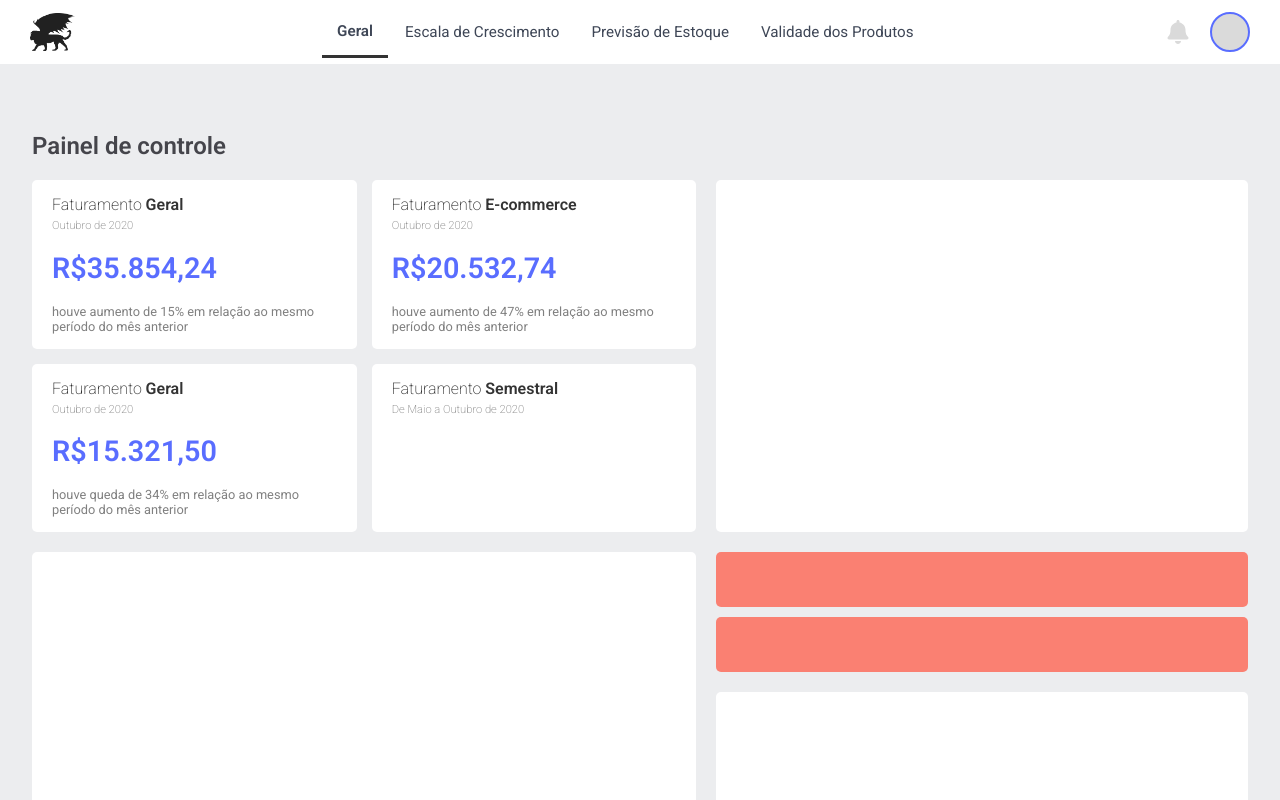
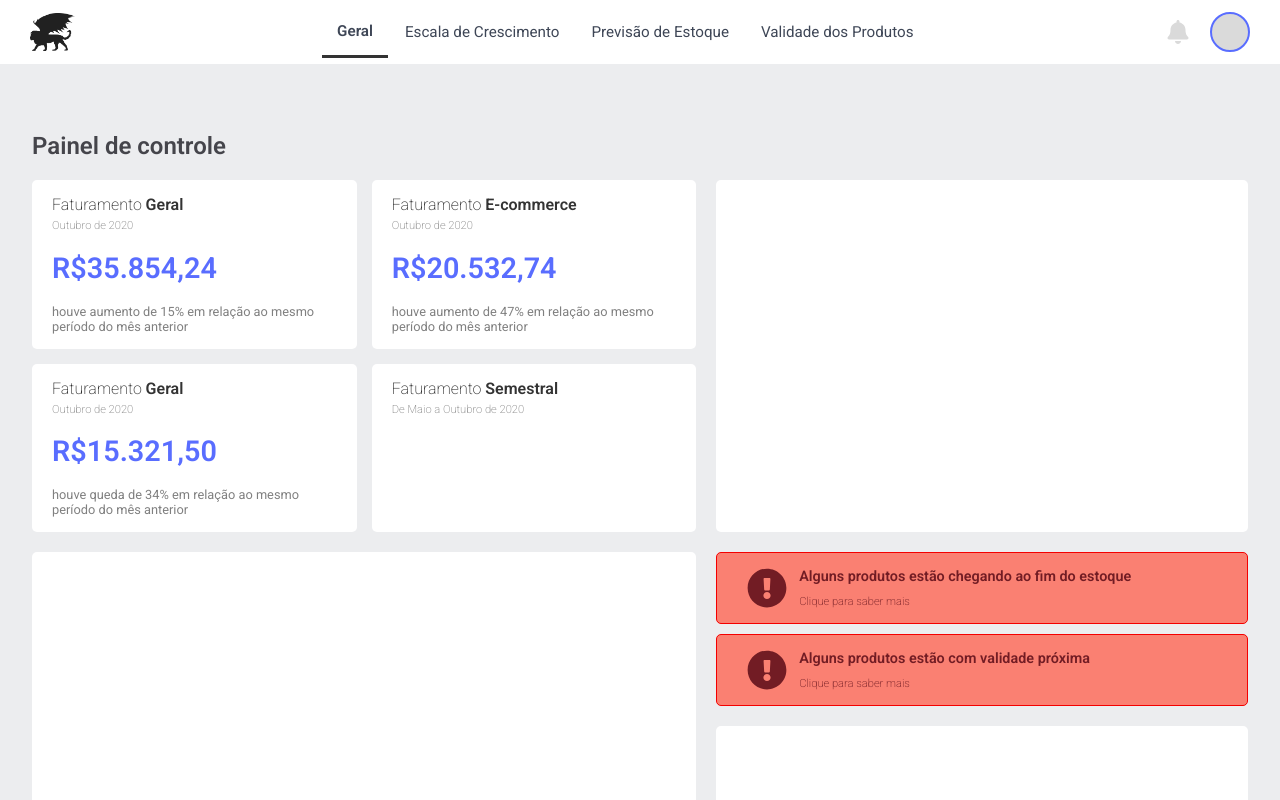
Before and after one commit to manticorasolution/manticora-dashboard, a React (Create React App) app: page / in a window 1280 px wide. Shown: the top 800 px of the page. Built offline with nearby package versions, Linux system fonts and the light colour scheme; the HTML template or start-up script is replaced by a standard one.

Commit message:
feat: create alerts

```diff
--- /dev/null
+++ b/src/components/Alert/index.js
@@ -0,0 +1,15 @@
+import React from 'react';
+import Container from './styles';
+import { FaExclamationCircle } from 'react-icons/fa';
+
+const Alert = ({ title, subtitle, className }) => {
+	return (
+		<Container className={className}>
+			<FaExclamationCircle color="#721c24" size="5vh" className="icon" />
+			<p className="title">{title}</p>
+			<p className="subtitle">{subtitle}</p>
+		</Container>
+	);
+}
+
+export default Alert;
--- /dev/null
+++ b/src/components/Alert/styles.js
@@ -0,0 +1,30 @@
+import styled from 'styled-components';
+
+const Container = styled.div`
+	color: #721c24;
+	padding: 15px 30px;
+	border: 1px solid #F40000;
+	cursor: pointer;
+	display: grid;
+	grid-template-columns: 0.1fr 1fr;
+	grid-template-rows: 1fr;
+	grid-template-areas: 'icon title'
+												'icon subtitle';
+	grid-gap: 0px 10px;
+
+	.title {
+		font-size: .9rem;
+		font-weight: 600;
+		grid-area: title;
+	}
+	.subtitle {
+		font-size: 0.7rem;
+		font-weight: 200;
+		grid-area: subtitle;
+	}
+	.icon {
+		grid-area: icon
+	}
+`;
+
+export default Container;
--- a/src/components/Board/index.js
+++ b/src/components/Board/index.js
@@ -1,39 +1,55 @@
 import React from 'react';
 import Container from './styles';
 import Card from '../Card';
+import Alert from '../Alert';
+
+const alerts = [
+	{
+		key: '1',
+		title: 'Alguns produtos estão chegando ao fim do estoque',
+		subtitle: 'Clique para saber mais',
+		className: 'alert1'
+	},
+	{
+		key: '2',
+		title: 'Alguns produtos estão com validade próxima',
+		subtitle: 'Clique para saber mais',
+		className: 'alert2'
+	},
+]
 
 const cards = [
 	{
-		key: "1",
-		className: "card1",
-		title: "Geral",
-		yearMonth: "Outubro de 2020",
-		revenues: "R$35.854,24",
-		consideration: "houve aumento de 15% em relação ao mesmo período do mês anterior",
+		key: '1',
+		className: 'card1',
+		title: 'Geral',
+		yearMonth: 'Outubro de 2020',
+		revenues: 'R$35.854,24',
+		consideration: 'houve aumento de 15% em relação ao mesmo período do mês anterior',
 	},
 	{
-		key: "2",
-		className: "card2",
-		title: "E-commerce",
-		yearMonth: "Outubro de 2020",
-		revenues: "R$20.532,74",
-		consideration: "houve aumento de 47% em relação ao mesmo período do mês anterior",
+		key: '2',
+		className: 'card2',
+		title: 'E-commerce',
+		yearMonth: 'Outubro de 2020',
+		revenues: 'R$20.532,74',
+		consideration: 'houve aumento de 47% em relação ao mesmo período do mês anterior',
 	},
 	{
-		key: "3",
-		className: "card3",
-		title: "Geral",
-		yearMonth: "Outubro de 2020",
-		revenues: "R$15.321,50",
-		consideration: "houve queda de 34% em relação ao mesmo período do mês anterior",
+		key: '3',
+		className: 'card3',
+		title: 'Geral',
+		yearMonth: 'Outubro de 2020',
+		revenues: 'R$15.321,50',
+		consideration: 'houve queda de 34% em relação ao mesmo período do mês anterior',
 	},
 	{
-		key: "4",
-		className: "card4",
-		title: "Semestral",
-		yearMonth: "De Maio a Outubro de 2020",
-		revenues: "",
-		consideration: "",
+		key: '4',
+		className: 'card4',
+		title: 'Semestral',
+		yearMonth: 'De Maio a Outubro de 2020',
+		revenues: '',
+		consideration: '',
 	},
 
 ]
@@ -41,10 +57,10 @@ const cards = [
 const Board = () => {
 	return (
 		<Container>
-			<div className="board-name">
+			<div className='board-name'>
 				<h2>Painel de controle</h2>
 			</div>
-			<div className="cards-left-up">
+			<div className='cards-left-up'>
 				{cards.map(card => (
 					<Card
 						key={card.key}
@@ -56,14 +72,20 @@ const Board = () => {
 					/>
 				))}
 			</div>
-			<div className="cards-right-up"></div>
-			<div className="cards-left-down"></div>
-			<div className="cards-right-down">
-				<div className="alerts">
-					<div className="alert1"></div>
-					<div className="alert2"></div>
+			<div className='cards-right-up'></div>
+			<div className='cards-left-down'></div>
+			<div className='cards-right-down'>
+				<div className='alerts'>
+					{alerts.map(alert => (
+						<Alert
+							key={alert.key}
+							className={alert.className}
+							title={alert.title}
+							subtitle={alert.subtitle}
+						/>
+					))}
 				</div>
-				<div className="in-alert-products"></div>
+				<div className='in-alert-products'></div>
 			</div>
 		</Container>
 	);
--- a/src/components/Card/styles.js
+++ b/src/components/Card/styles.js
@@ -5,6 +5,7 @@ const Container = styled.div`
 	flex-direction: column;
 	padding: 15px 30px 15px 20px;
 	justify-content: space-between;
+	cursor: pointer;
 
 	.title {
 		font-size: 1rem;
--- a/src/components/Header/styles.js
+++ b/src/components/Header/styles.js
@@ -17,6 +17,7 @@ const HeaderLogo = styled.div`
 	justify-content: space-between;
 
 	img {
+		cursor: pointer;
 		/* padding: 0 5px; */
 		height: 2.4rem;
 		margin-right: 10px;
@@ -40,6 +41,7 @@ const HeaderButtons = styled.div`
 			padding: 15px;
 			margin: 1px;
 			font-size: 0.95rem;
+			cursor: pointer;
 			a {
 				text-decoration: none;
 				color: inherit;
@@ -57,6 +59,7 @@ const HeaderProfile = styled.div`
 	display: flex;
 	align-items: center;
 	justify-content: flex-end;
+	cursor: pointer;
 
 .profile-icon {
 		height: 5vh;
@@ -66,7 +69,6 @@ const HeaderProfile = styled.div`
 		padding: 0;
 		border: 2px solid #596dff;
 		margin-left: 20px;
-		cursor: pointer;
 	}
 `;
 
```
